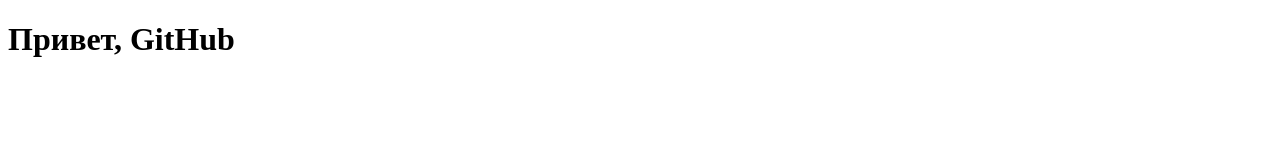
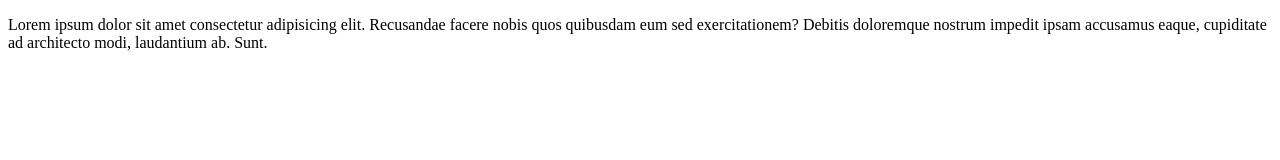
Before and after one commit to NelliEfr/Basic_frontend_Gropup_31-32m, a plain HTML site: page Lesson_7/index.html in a window 1280 px wide. Drawn offline with Linux system fonts and the light colour scheme.

Commit message:
heading deleted, p added

```diff
--- a/Lesson_7/index.html
+++ b/Lesson_7/index.html
@@ -8,6 +8,6 @@
 </head>
 <body>
 
-  <h1>Привет, GitHub</h1>
+  <p>Lorem ipsum dolor sit amet consectetur adipisicing elit. Recusandae facere nobis quos quibusdam eum sed exercitationem? Debitis doloremque nostrum impedit ipsam accusamus eaque, cupiditate ad architecto modi, laudantium ab. Sunt.</p>
 </body>
 </html>
```
